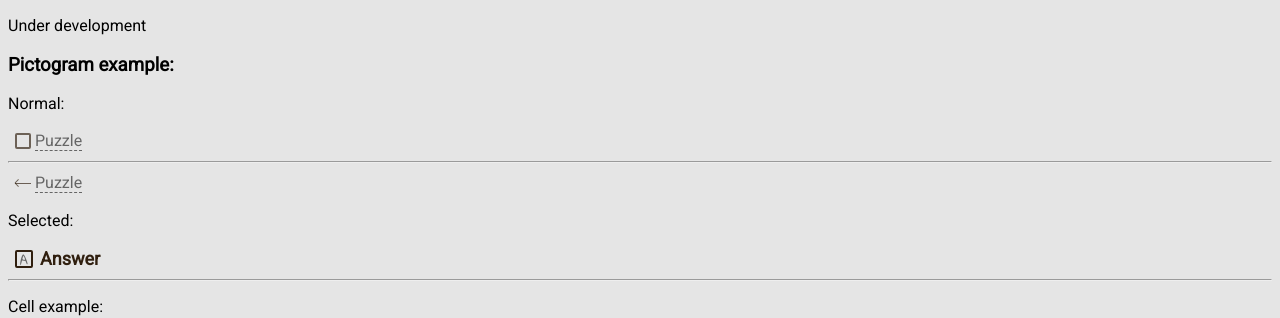
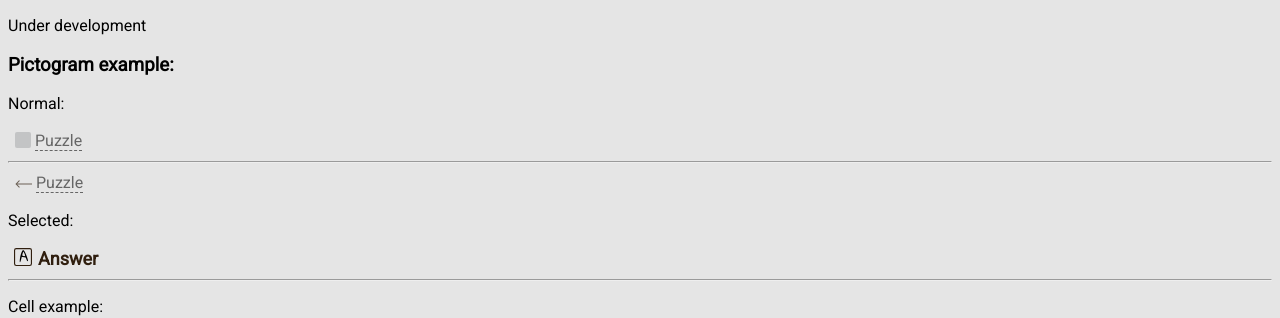
Before and after one commit to ua-dev-front/crossword-master, a React (Create React App) app in the folder frontend/: page / in a window 1280 px wide. Shown: the top 318 px of the page. Built offline with nearby package versions, Linux system fonts and the light colour scheme.

Commit message:
svg icons

```diff
--- a/frontend/src/App.tsx
+++ b/frontend/src/App.tsx
@@ -1,11 +1,13 @@
 import React, { useState } from 'react';
-import BackIcon from './components/BackIcon';
 import Button from './components/Button';
 import Cell from './components/Cell';
 import Grid from './components/Grid';
 import Tab from './components/Tab';
 import Corner from './types/corner';
 import Mode from './types/mode';
+import LeftArrow from './icons/LeftArrow';
+import SquareFilled from './icons/SquareFilled';
+import Square from './icons/SquareLetter';
 
 const answerMatrix = [
   [
@@ -83,8 +85,8 @@ const answerMatrix = [
   ...[...Array(4)].map(() => [...Array(10)].map(() => null)),
 ];
 
-const puzzleMatrix = answerMatrix.map((row) =>
-  row.map((cell) => (cell ? { number: cell.number } : null))
+const puzzleMatrix = answerMatrix.map(row =>
+  row.map(cell => (cell ? { number: cell.number } : null))
 );
 
 const emptyMatrix = [...Array(10)].map(() => [...Array(10)].map(() => false));
@@ -110,53 +112,21 @@ function App() {
         label='Puzzle'
         isSelected={false}
         onClick={() => console.log('clicked tabulator item')}
-        icon={
-          <Cell
-            data={{
-              editable: false,
-              content: {
-                letter: null,
-                number: null,
-              },
-            }}
-            roundedCorners={[
-              Corner.TopLeft,
-              Corner.TopRight,
-              Corner.BottomLeft,
-              Corner.BottomRight,
-            ]}
-          />
-        }
+        icon={<SquareFilled />}
       />
       <hr />
       <Tab
         label='Puzzle'
         isSelected={false}
         onClick={() => console.log('clicked tabulator item')}
-        icon={<BackIcon />}
+        icon={<LeftArrow />}
       />
       <p>Selected:</p>
       <Tab
         label='Answer'
         isSelected={true}
         onClick={() => console.log('clicked tabulator item')}
-        icon={
-          <Cell
-            data={{
-              editable: false,
-              content: {
-                letter: 'A',
-                number: null,
-              },
-            }}
-            roundedCorners={[
-              Corner.TopLeft,
-              Corner.TopRight,
-              Corner.BottomLeft,
-              Corner.BottomRight,
-            ]}
-          />
-        }
+        icon={<Square />}
       />
       <hr />
       <p>Cell example:</p>
--- a/frontend/src/components/BackIcon/index.tsx
+++ /dev/null
@@ -1,6 +0,0 @@
-import React from 'react';
-import './styles.scss';
-
-export default function BackIcon() {
-  return <span className='back-icon' />;
-}
--- a/frontend/src/components/BackIcon/styles.scss
+++ /dev/null
@@ -1,30 +0,0 @@
-@import '../../styles/functions.scss';
-
-.back-icon {
-    --icon-colour: rgba(var(--color-near-black), 0.67);
-
-    position: relative;
-    display: block;
-    width: 16px;
-    height: 1px;
-    background-color: var(--icon-colour);
-
-    &::before, &::after {
-      content: "";
-      display: block;
-      position: absolute;
-      width: 5px;
-      left: 0;
-      top: 50%;
-      transform-origin: 0 0;
-      border-bottom: 1px solid var(--icon-colour);
-    }
-
-    &::after {
-      transform: rotate(45deg) translateY(-50%);
-    }
-
-    &::before {
-      transform: rotate(-45deg) translateY(-50%);
-    }
-}
--- a/frontend/src/components/Tab/index.tsx
+++ b/frontend/src/components/Tab/index.tsx
@@ -12,15 +12,12 @@ type Props = {
 export default function Tab(props: Props) {
   const { onClick, label, isSelected, icon } = props;
 
-  const classes = classNames(
-    'tabulator-item',
-    isSelected && 'tabulator-item_selected'
-  );
+  const classes = classNames('tab', isSelected && 'tab_selected');
 
   return (
     <button tabIndex={0} className={classes} onClick={onClick}>
-      <div className='tabulator-item__icon'>{icon}</div>
-      <span className='tabulator-item__label'>{label}</span>
+      <div className='tab__icon'>{icon}</div>
+      <span className='tab__label'>{label}</span>
     </button>
   );
 }
--- a/frontend/src/components/Tab/styles.scss
+++ b/frontend/src/components/Tab/styles.scss
@@ -1,19 +1,20 @@
 @import '../../styles/functions.scss';
 
-.tabulator-item {
+.tab {
   display: flex;
   flex-direction: row;
   align-items: center;
+
   width: fit-content;
   height: fit-content;
+  gap: 4px;
+
   background: none;
-  border: none;
   outline: none;
-  gap: 4px;
-  cursor: pointer;
   box-sizing: border-box;
   border: 1px solid transparent;
   border-radius: 2px;
+  cursor: pointer;
 
   &__label {
     font-family: var(--font-straight);
@@ -23,20 +24,6 @@
     border-width: 0 0 1px 0;
     border-style: dashed;
     border-color: cl(dark);
-  }
-
-  &__icon {
-    .cell {
-      --cell-size: 16px;
-      --cell-border-radius: 2px;
-
-      border-color: cl(near-black, 0.67);
-
-      &__letter {
-        font-size: 12px;
-        line-height: 16px;
-      }
-    }
   }
 
   &_selected {
@@ -50,28 +37,27 @@
       border: 0;
     }
 
-    .cell {
-      --cell-size: 18px;
+    svg {
+      transform: scale(1.125);
 
-      border-color: cl(near-black);
+      * {
+        fill-opacity: 1;
+        stroke-opacity: 1;
+      }
     }
   }
 
   &:not(&_selected) {
     &:hover,
-    &:active {
+    &:active,
+    &:focus-visible {
       & > span {
         color: cl(near-black);
         border-color: cl(near-black);
       }
-
-      .back-icon {
-        --icon-colour: rgb(var(--color-near-black));
-      }
+    }
+    &:focus-visible {
+      border-color: cl(selected);
     }
   }
-
-  &:focus-visible {
-    border-color: cl(selected);
-  }
 }
--- /dev/null
+++ b/frontend/src/icons/LeftArrow.js
@@ -0,0 +1,17 @@
+export default function LeftArrow() {
+  return (
+    <svg
+      width='17'
+      height='8'
+      viewBox='0 0 17 8'
+      fill='none'
+      xmlns='http://www.w3.org/2000/svg'
+    >
+      <path
+        d='M0.646446 3.64645C0.451185 3.84171 0.451185 4.15829 0.646446 4.35355L3.82843 7.53553C4.02369 7.7308 4.34027 7.7308 4.53553 7.53553C4.7308 7.34027 4.7308 7.02369 4.53553 6.82843L1.70711 4L4.53553 1.17157C4.7308 0.976311 4.7308 0.659728 4.53553 0.464466C4.34027 0.269204 4.02369 0.269204 3.82843 0.464466L0.646446 3.64645ZM17 3.5L1 3.5V4.5L17 4.5V3.5Z'
+        fill='#301F0F'
+        fillOpacity='0.67'
+      />
+    </svg>
+  );
+}
--- /dev/null
+++ b/frontend/src/icons/SquareFilled.js
@@ -0,0 +1,13 @@
+export default function SquareFilled() {
+  return (
+    <svg
+      width='16'
+      height='16'
+      viewBox='0 0 16 16'
+      fill='none'
+      xmlns='http://www.w3.org/2000/svg'
+    >
+      <rect width='16' height='16' rx='2' fill='#B1B3B5' fillOpacity='0.67' />
+    </svg>
+  );
+}
--- /dev/null
+++ b/frontend/src/icons/SquareLetter.js
@@ -0,0 +1,33 @@
+export default function SquareLetter() {
+  return (
+    <svg
+      width='16'
+      height='16'
+      viewBox='0 0 16 16'
+      fill='none'
+      xmlns='http://www.w3.org/2000/svg'
+    >
+      <g>
+        <rect
+          x='0.5'
+          y='0.5'
+          width='15'
+          height='15'
+          rx='1.5'
+          stroke='#301F0F'
+          strokeOpacity='0.67'
+        />
+        <text
+          x='30%'
+          y='80%'
+          fill='black'
+          fontFamily="'Gloria Hallelujah', cursive"
+          fontSize={12}
+          fillOpacity='0.67'
+        >
+          A
+        </text>
+      </g>
+    </svg>
+  );
+}
```
Also changed, not shown: frontend/src/icons/Square.js (added, +21 -0 lines).
